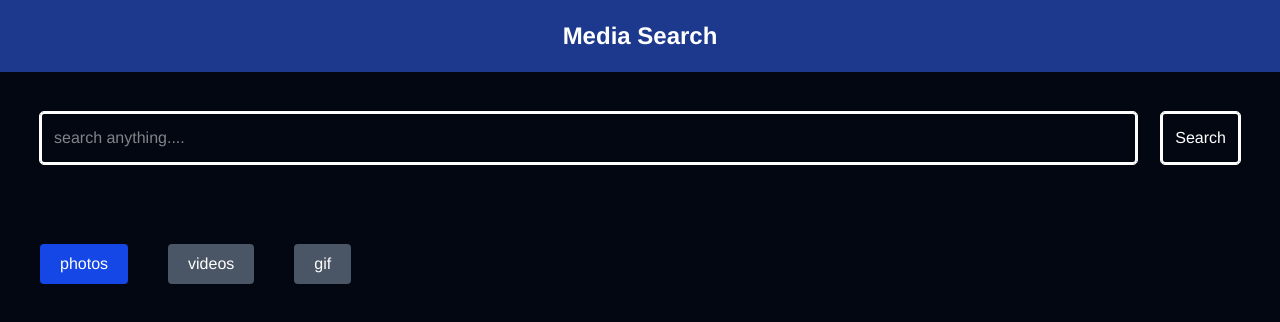
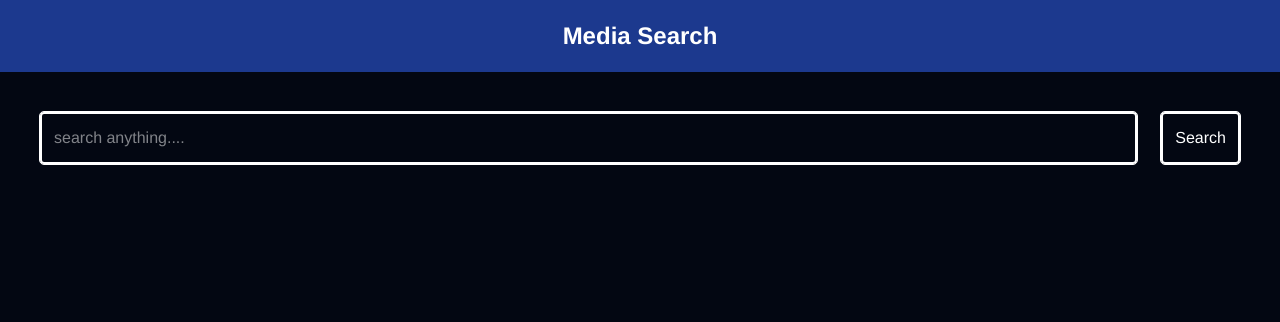
Before and after one commit to apurba4u/Redux-toolkit, a React (Vite) app in the folder project1/: page / in a window 1280 px wide. Shown: the top 322 px of the page. Built offline with nearby package versions, Linux system fonts and the light colour scheme.

Commit message:
query nah takle value search value show korbe nah

```diff
--- a/project1/src/Pages/Homepage.jsx
+++ b/project1/src/Pages/Homepage.jsx
@@ -1,15 +1,20 @@
-
-import ResultGrid from "../components/ResultGrid"
-import { SearchBar } from "../components/SearchBar"
-import { Tabs } from "../components/Tabs"
+import { useSelector } from "react-redux";
+import ResultGrid from "../components/ResultGrid";
+import { SearchBar } from "../components/SearchBar";
+import { Tabs } from "../components/Tabs";
 
 export const Homepage = () => {
+  const { query } = useSelector((store) => store.search);
   return (
     <div>
-      <div className="text-center p-5 bg-blue-900 text-2xl font-semibold">Media Search</div>
+      <div className="text-center p-5 bg-blue-900 text-2xl font-semibold">
+        Media Search
+      </div>
       <SearchBar />
-      <Tabs />
-      <ResultGrid />
+      {query != '' ? <div>
+        <Tabs />
+        <ResultGrid />
+      </div> : ''}
     </div>
-  )
-}
+  );
+};
```
